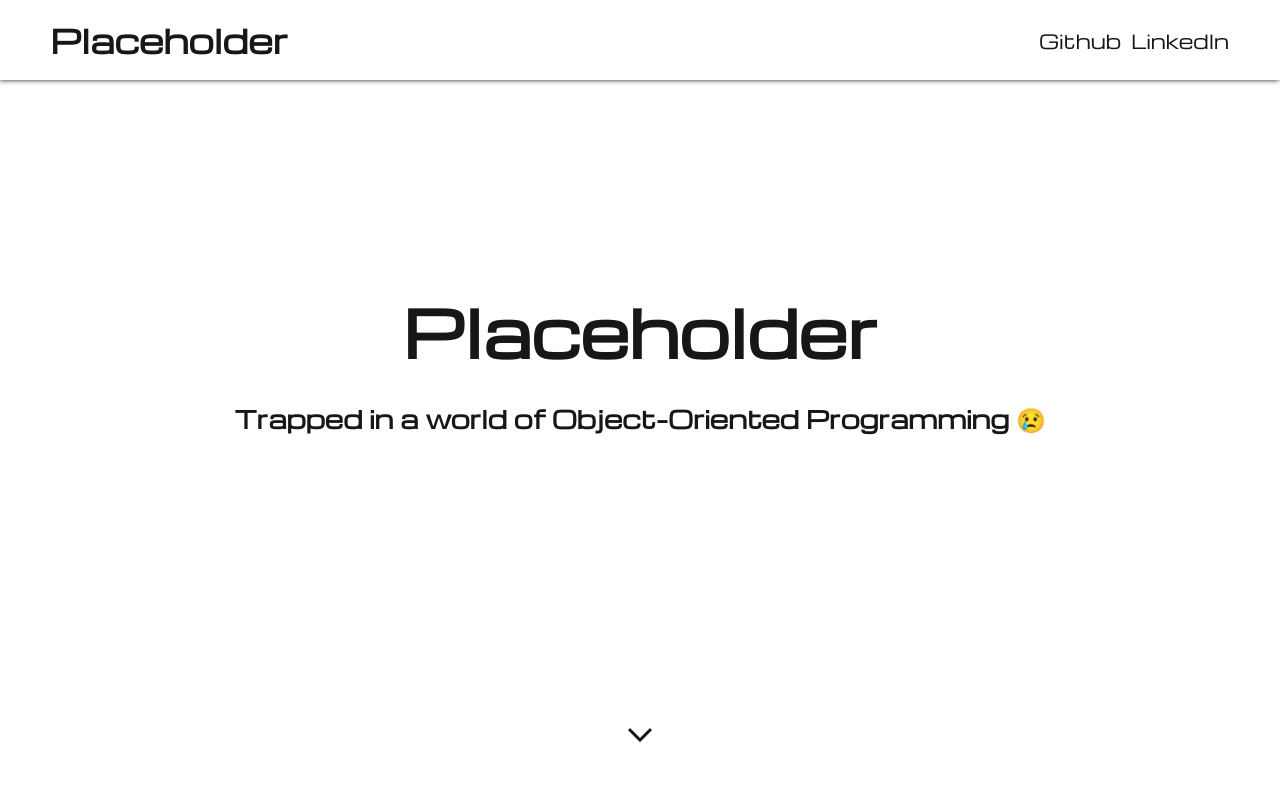
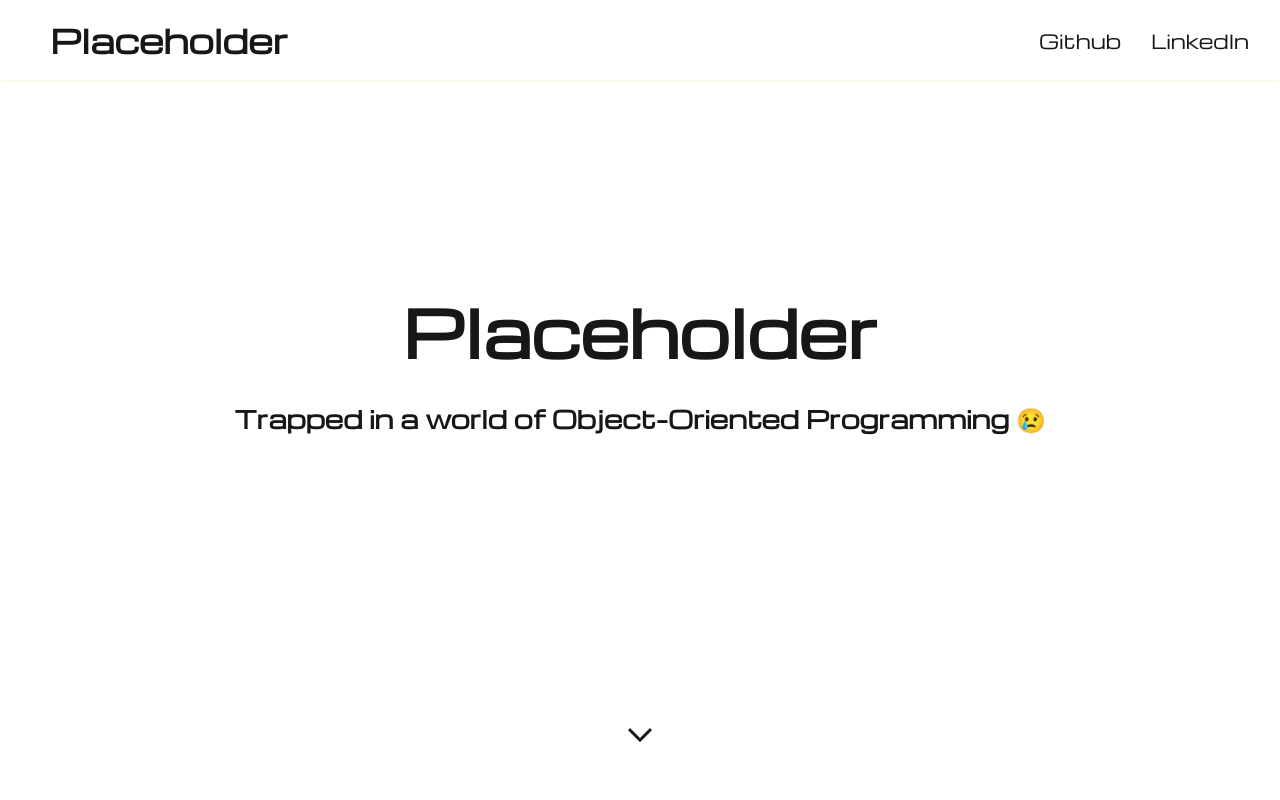
Before and after one commit to wanderingduc/new-portfolio, a Next.js app in the folder portfolio/: page / in a window 1280 px wide. Shown: the top 800 px of the page. Built offline with nearby package versions, Linux system fonts and the light colour scheme.

Commit message:
Change listItem margin

```diff
--- a/portfolio/src/app/common/nav.module.css
+++ b/portfolio/src/app/common/nav.module.css
@@ -4,7 +4,8 @@
     display: flex;
     flex-direction: row;
     align-items: center;
-    box-shadow: -1px 0 5px var(--foreground);
+    z-index: 99;
+    box-shadow: -1px 0 5px 0 var(--hover-foreground);
 }
 
 .logo {
@@ -20,7 +21,7 @@
     flex-direction: row;
     align-items: center;
     justify-content: center;
-    margin: 10px 50px;
+    margin: 10px 20px;
 }
 
 .listItem {
@@ -28,4 +29,5 @@
     text-align: center;
     padding-top: auto;
     font-size: 1.2em;
+    margin: 0 10px;
 }
--- a/portfolio/src/app/common/nav.tsx
+++ b/portfolio/src/app/common/nav.tsx
@@ -7,7 +7,7 @@ function Nav(){
             <h1 className={styles.logo}>Placeholder</h1>
             <ul className={styles.listContainer}>
                 <li className={styles.listItem}><a href="https://github.com/wanderingduc">Github</a></li>
-                <li className={styles.listItem}><a href="https://github.com/wanderingduc">LinkedIn</a></li>
+                <li className={styles.listItem}><a href="https://www.linkedin.com/in/david-duc-trung-nguyen-a1201a296">LinkedIn</a></li>
             </ul>
         </div>
     )
```
